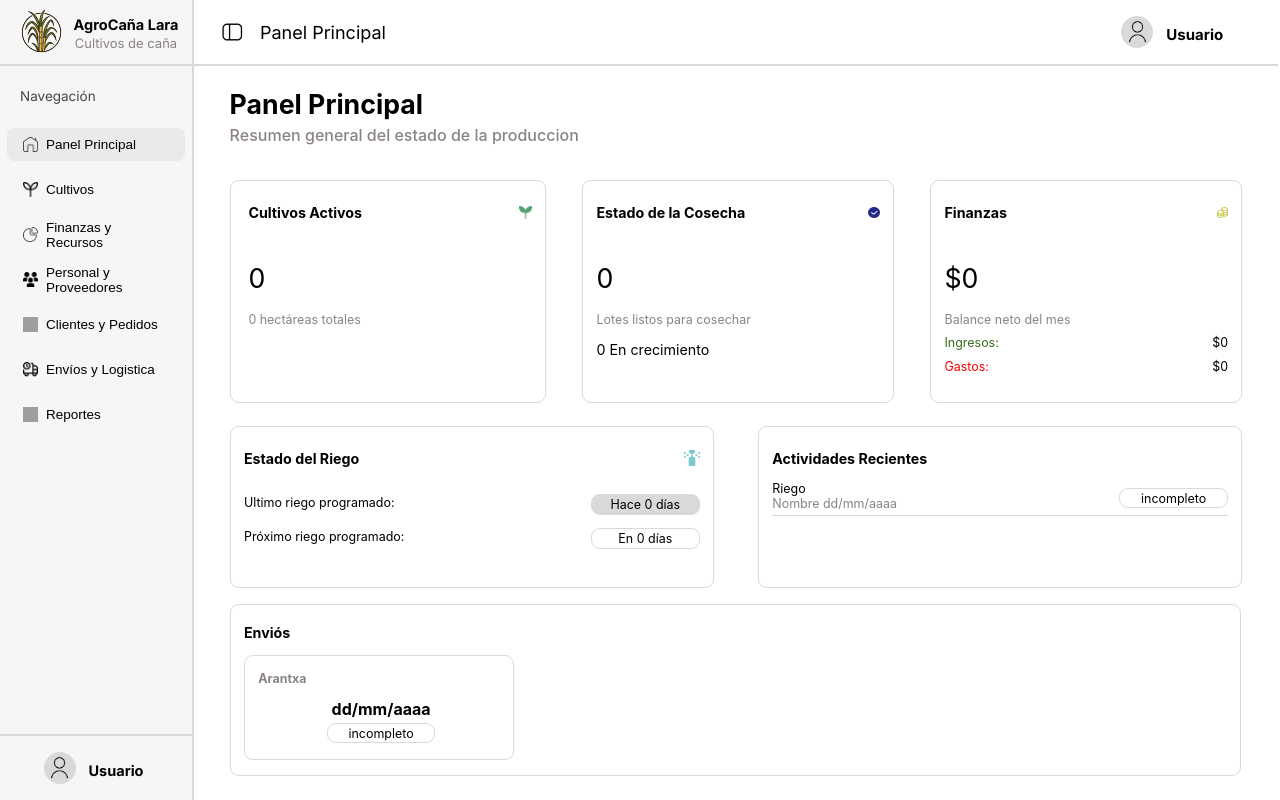
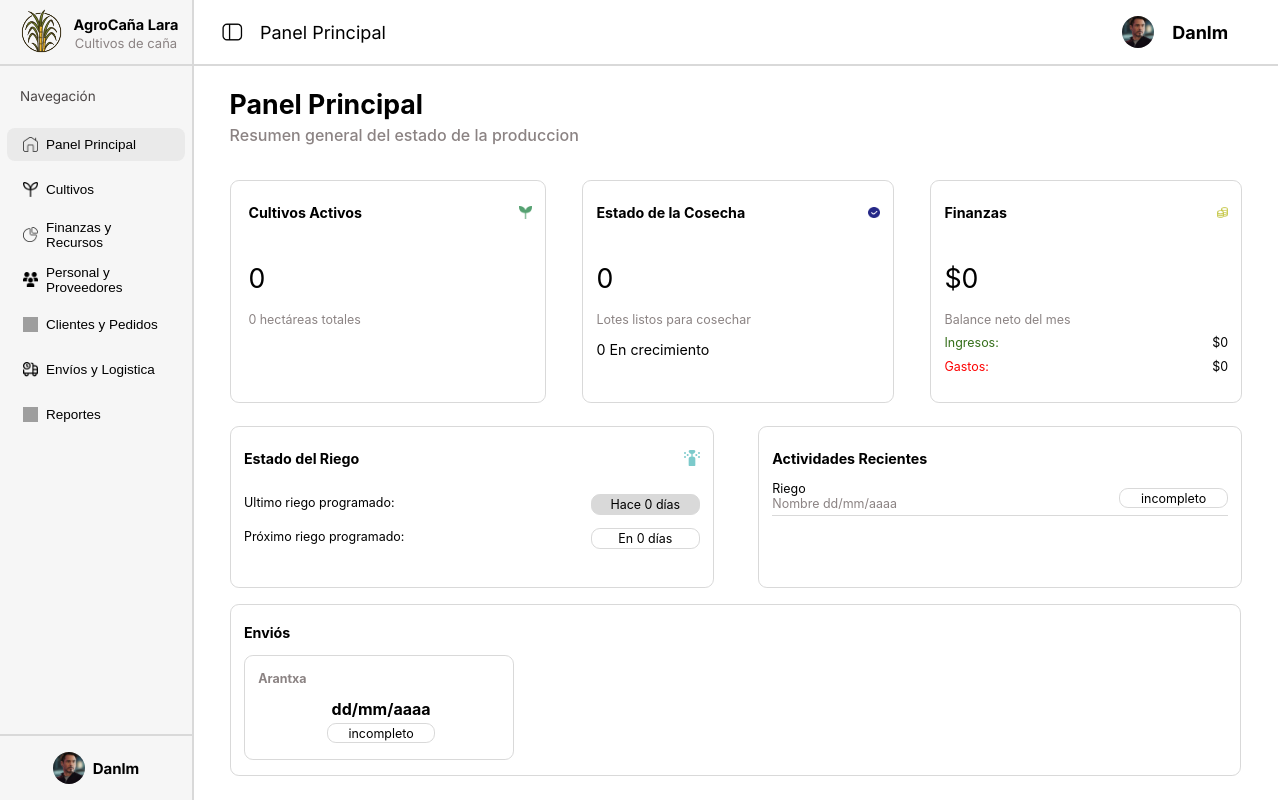
Before and after one commit to KLMZK/agrocana, a PHP site: page /menu.php in a window 1280 px wide. Run offline with PHP 8.4, Linux system fonts and the light colour scheme; a user stored in the database is signed in; data comes from the database, SQL or seed files in the repository; grey boxes are pictures that could not be loaded.

Commit message:
Usuarios terminados

```diff
--- a/estilos/menu.css
+++ b/estilos/menu.css
@@ -103,11 +103,10 @@ h2 {
     align-items: center;
     justify-content: center;
     height: 8%;
-}
-.usuario1 h1, .usuario2 {
     font-size: 15px;
     font-weight: bold;
 }
+
 .fondo-usuario {
     margin-right: 8px;
     border-radius: 50%;
--- a/menu.php
+++ b/menu.php
@@ -7,7 +7,7 @@
         <link rel="stylesheet" type="text/css" href="estilos/menu.css"/>
         <script type="text/javascript" src="scripts/menu.js"></script>
     </head>
-    <body>
+    <body onload="usuario()">
         <div class="menu">
             <div class="empresa">
                 <img src="iconos/logo.png" alt="Logo AgroCaña" width="65" height="65" />
@@ -30,9 +30,9 @@
             </div>
             <div class="usuario">
                 <div class="fondo-usuario">
-                    <img src="iconos/usuario.png" width="25" height="25"/>
+                    <img src="iconos/usuario.png" width="25" height="25" id="perfil"/>
                 </div>
-                <h1>Usuario</h1>
+                <p id="user">Usuario</p>
             </div>
         </div>
         <div class="pagina">
@@ -40,9 +40,9 @@
                 <div><img src="iconos/tabla.png" width="auto" height="36"/> <p id="nombre">Panel Principal</p></div>
                 <div>
                     <div class="fondo-usuario">
-                        <img src="iconos/usuario.png" width="25" height="25"/>
+                        <img src="iconos/usuario.png" width="25" height="25" id="perfil"/>
                     </div>
-                    <h1 class="usuario2">Usuario</h1>
+                    <p class="usuario" id="user">Usuario</p>
                 </div>
             </div>
             <div id="frame">
@@ -50,4 +50,23 @@
             </div>
         </div>
     </body>
+    <?php
+    session_start();
+
+    if ($_SESSION['id'] == null){
+        header("location: index.html");
+    } else {
+
+        include "conexion/conexion.php";
+
+        $id = $_SESSION['id'];
+
+        $sql = "SELECT `NOMBRE`, `APELLIDO_P`, `APELLIDO_M`, `TIPO`, `USER` FROM usuarios WHERE cve_usuario = '".$id."'";
+        $resultado = mysqli_query($conexion, $sql);
+        $usuario = mysqli_fetch_array($resultado);
+        echo '<script>
+        window.usuariodata = ' . json_encode($usuario) .';
+        </script>';
+    }
+    ?>
 </html>
--- a/scripts/menu.js
+++ b/scripts/menu.js
@@ -46,3 +46,14 @@ function quitarColores() {
         b.style.backgroundColor = '';
     });
 }
+function usuario() {
+    var datos = window.usuariodata;
+    document.querySelectorAll('#user').forEach(p => {
+        p.textContent = datos[4];
+    })
+    document.querySelectorAll('#perfil').forEach(p => {
+        p.src = "perfil/" + datos[0] + datos[1] + datos[2] + ".jpg";
+        p.style.width = "32px";
+        p.style.height = "32px";
+    })
+}
```
Also changed, not shown: perfil/DanielLaraMartinez.jpg (added).
